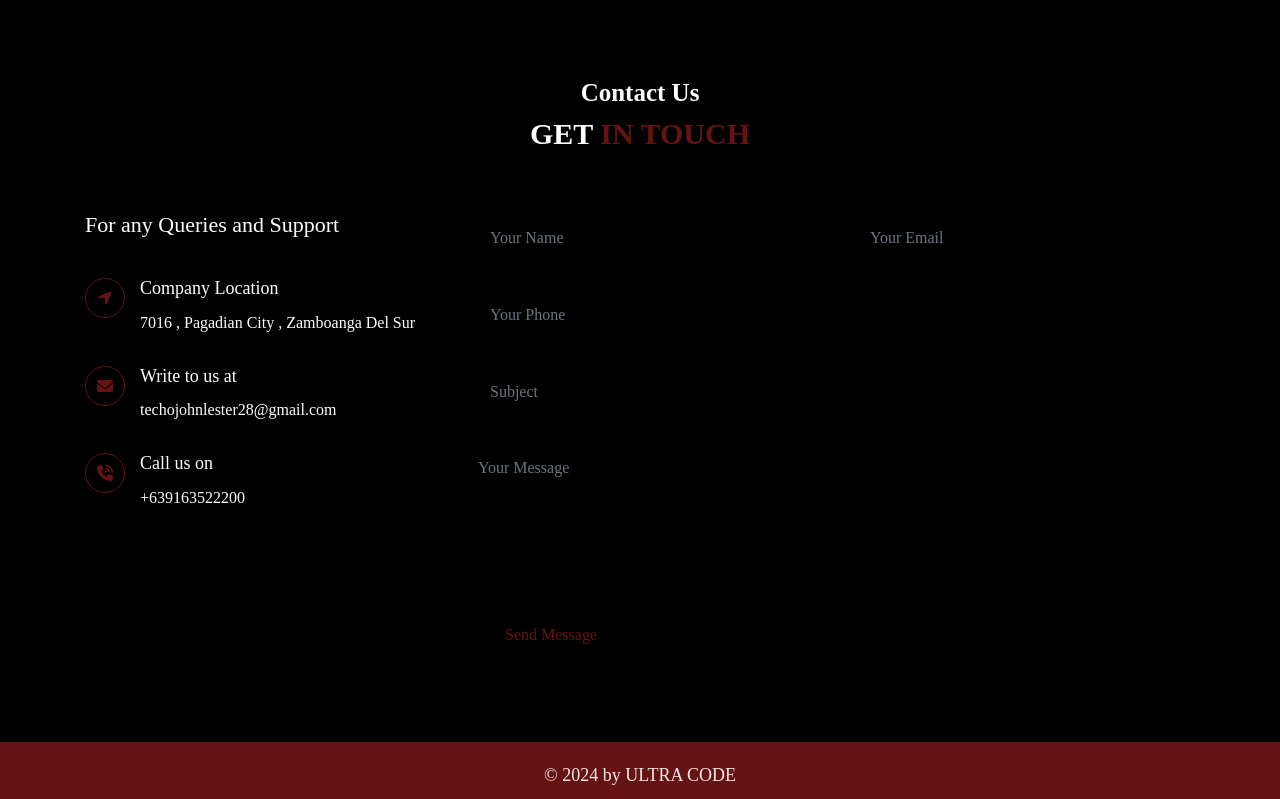
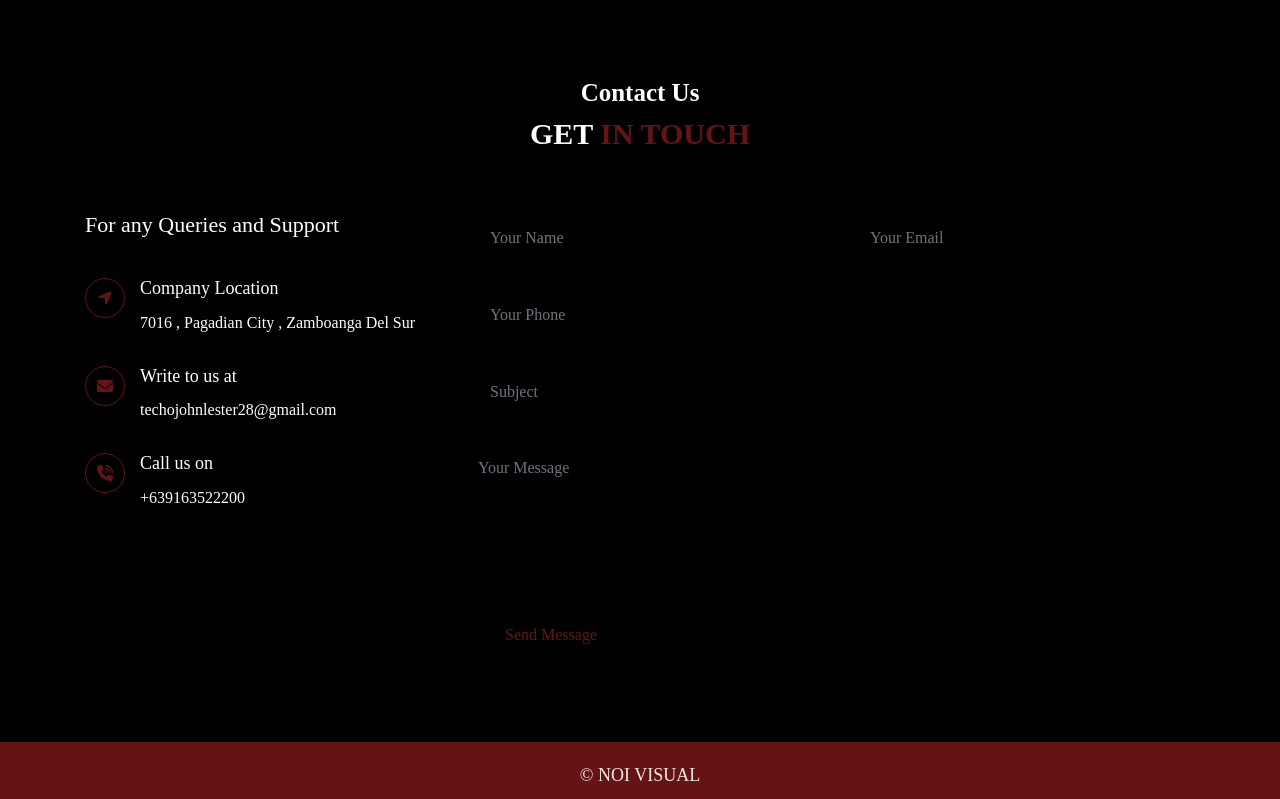
Before and after one commit to techojohnlester28/techojohnlester28.github.io, a plain HTML site: page index.html in a window 1280 px wide. Shown: the part 3492-4291 px from the top of the page. Drawn offline with nearby package versions, Linux system fonts and the light colour scheme; a script that the page names is missing; a web font is replaced by a local one.

Commit message:
Update index.html

```diff
--- a/index.html
+++ b/index.html
@@ -647,7 +647,7 @@
         <div class="container">
             <div class="row">
                 <div class="col-lg-12">
-                    <p class="copyright-text">&copy; 2024 by ULTRA CODE</p>
+                    <p class="copyright-text">&copy; NOI VISUAL </p>
                 </div>
             </div>
         </div>
```
